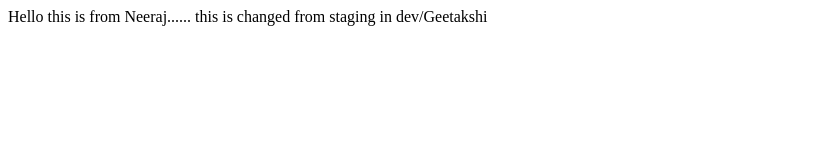
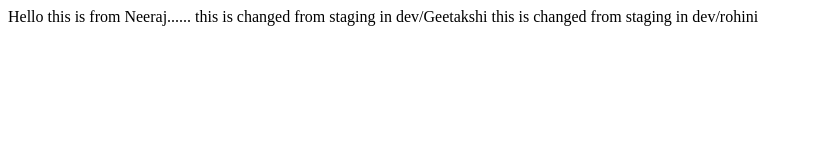
Before and after one commit to Neeraj-Joshi4454/radiquo-test-project, a plain HTML site: page demo.html in a window 1280 px wide. Shown: the whole page, without its empty margins (0-813 px from the left). Drawn offline with Linux system fonts and the light colour scheme.

Commit message:
Added new line in demo.html

```diff
--- a/demo.html
+++ b/demo.html
@@ -9,5 +9,6 @@
     Hello this is from Neeraj......
     this is changed from staging
     in dev/Geetakshi
+    this is changed from staging in dev/rohini
 </body>
 </html>
```
